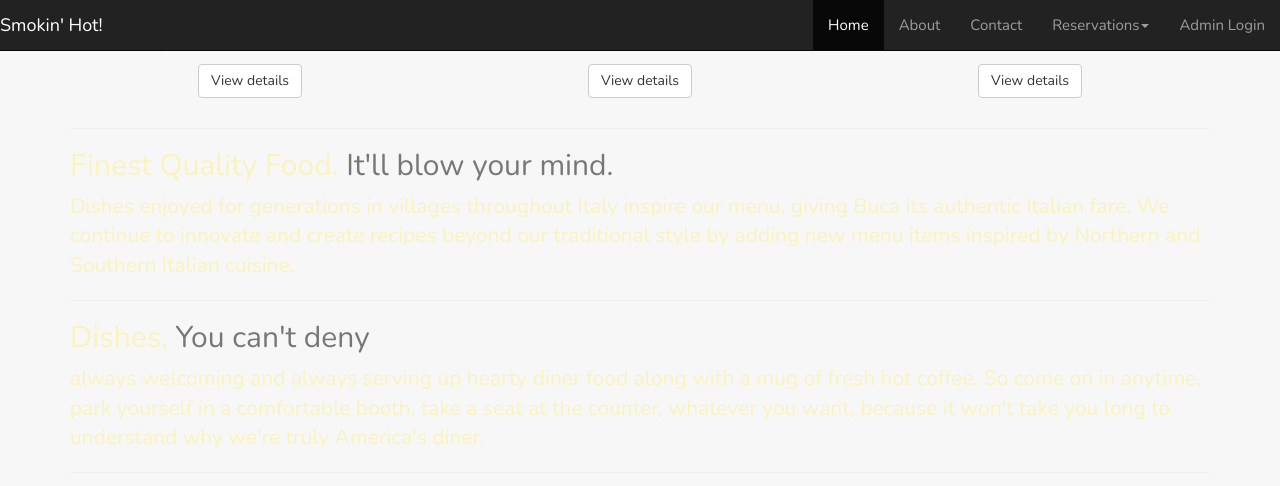
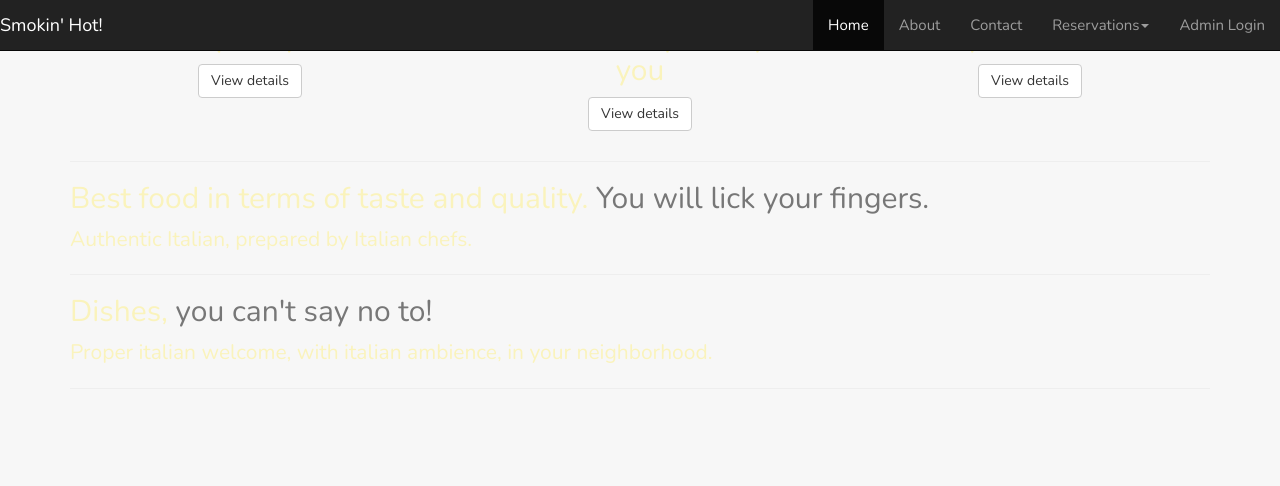
Before and after one commit to shivangparekh/ItalyTown, a plain HTML site: page WebContent/index.html in a window 1280 px wide. Drawn offline with nearby package versions, Linux system fonts and the light colour scheme; some packages are replaced by stand-ins of ours.

Commit message:
Modifying stuff

```diff
--- a/WebContent/views/home.html
+++ b/WebContent/views/home.html
@@ -8,17 +8,17 @@
         <div class="row">
             <div class="col-md-4 text-center">
 
-                <h2>Experienced Chefs</h2>
+                <h2>Finest Quality Cooks</h2>
                 <p><a class="btn btn-default" href="#">View details </a></p>
             </div>
             <div class="col-md-4 text-center">
 
-                <h2>Tailored made Dishes</h2>
+                <h2>Dishes made specially for you</h2>
                 <p><a class="btn btn-default" href="#">View details </a></p>
             </div>
             <div class="col-md-4 text-center">
 
-                <h2>Our services</h2>
+                <h2>Specialities:</h2>
 
                 <p><a class="btn btn-default" href="#">View details </a></p>
             </div>
@@ -28,16 +28,16 @@
 
         <div class="featurette">
 
-            <h2 class="featurette-heading">Finest Quality Food. <span class="text-muted">It'll blow your mind.</span></h2>
-            <p class="lead">Dishes enjoyed for generations in villages throughout Italy inspire our menu, giving Buca its authentic Italian fare. We continue to innovate and create recipes beyond our traditional style by adding new menu items inspired by Northern and Southern Italian cuisine.</p>
+            <h2 class="featurette-heading">Best food in terms of taste and quality. <span class="text-muted">You will lick your fingers.</span></h2>
+            <p class="lead">Authentic Italian, prepared by Italian chefs.</p>
         </div>
 
         <hr class="featurette-divider">
 
         <div class="featurette">
 
-            <h2 class="featurette-heading">Dishes, <span class="text-muted">You can't deny</span></h2>
-            <p class="lead">always welcoming and always serving up hearty diner food along with a mug of fresh hot coffee. So come on in anytime, park yourself in a comfortable booth, take a seat at the counter, whatever you want, because it won't take you long to understand why we're truly America's diner.</p>
+            <h2 class="featurette-heading">Dishes, <span class="text-muted">you can't say no to!</span></h2>
+            <p class="lead">Proper italian welcome, with italian ambience, in your neighborhood.</p>
         </div>
 
         <hr class="featurette-divider">
```
